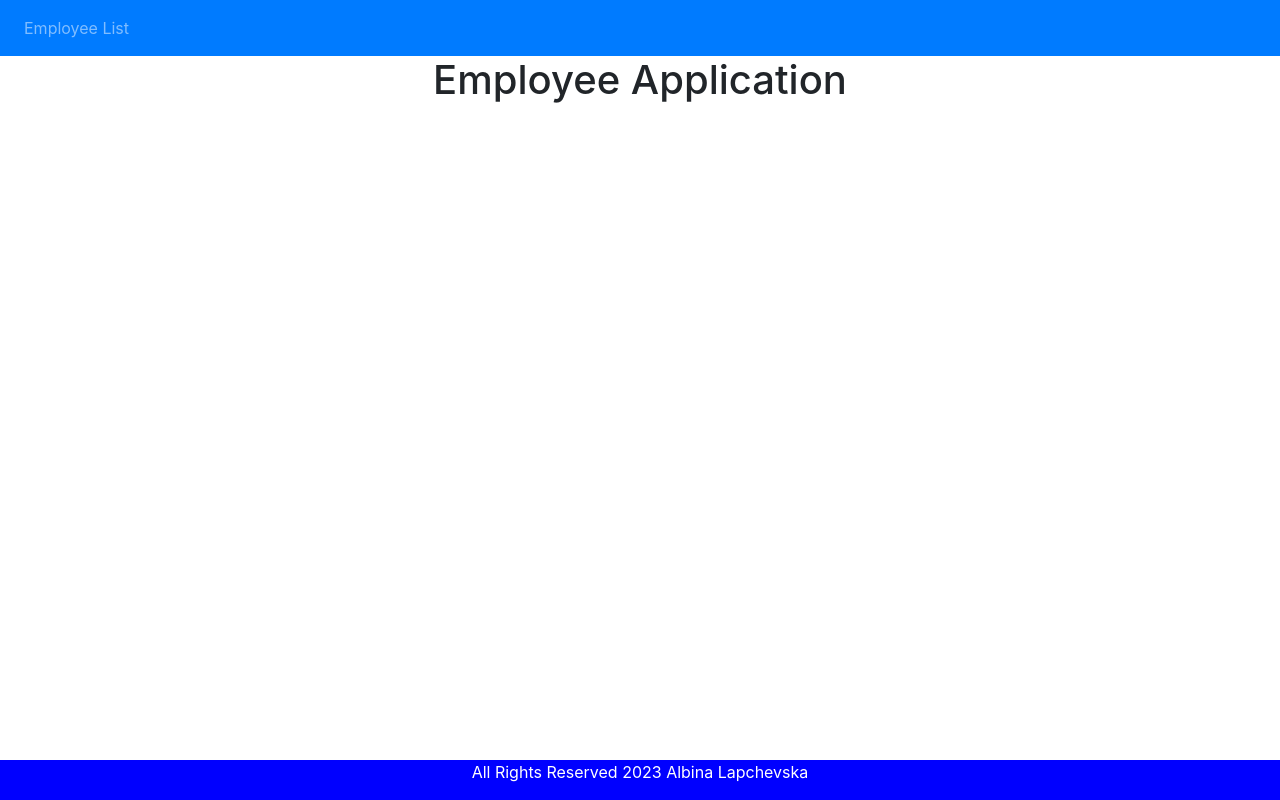
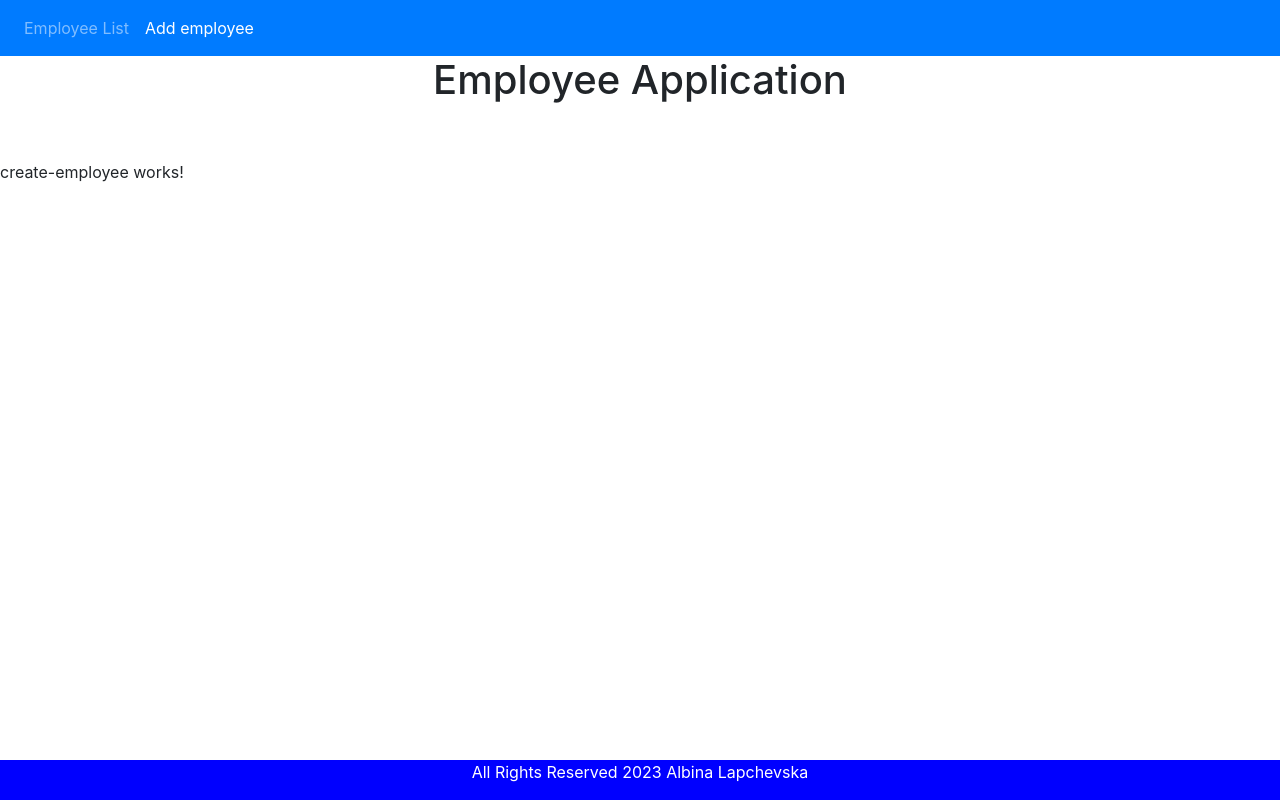
Before and after one commit to AlbinaLapchevska/FrontendEmployeeCRUD, an Angular app: page /create-employee in a window 1280 px wide. Before the commit this address led to /. Built offline with nearby package versions, Linux system fonts and the light colour scheme.

Commit message:
Create employee component

```diff
--- a/src/app/app-routing.module.ts
+++ b/src/app/app-routing.module.ts
@@ -1,10 +1,12 @@
 import { NgModule } from '@angular/core';
 import { RouterModule, Routes } from '@angular/router';
 import { EmployeeListComponent } from './employee-list/employee-list.component';
+import { CreateEmployeeComponent } from './create-employee/create-employee.component';
 
 const routes: Routes = [
     {path: 'employees', component: EmployeeListComponent},
-    {path: '', redirectTo: 'employees', pathMatch: 'full'}
+    {path: '', redirectTo: 'employees', pathMatch: 'full'},
+    {path: 'create-employee', component: CreateEmployeeComponent}
 ];
 
 @NgModule({
--- a/src/app/app.component.html
+++ b/src/app/app.component.html
@@ -1,18 +1,25 @@
 <nav class="navbar navbar-expand-sm bg-primary navbar-dark">
-    <ul class = "navbar-nav">
-        <li class = "nav-item">
-            <a routerLink="employees" routerLinkActive="active" class="nav-link" >Employee List</a>
-        </li>
-    </ul>
+  <ul class="navbar-nav">
+    <li class="nav-item">
+      <a routerLink="employees" routerLinkActive="active" class="nav-link"
+        >Employee List</a
+      >
+    </li>
+
+    <li class="nav-item">
+      <a routerLink="create-employee" routerLinkActive="active" class="nav-link"
+        >Add employee</a
+      >
+    </li>
+  </ul>
 </nav>
-
 
 <h1>Employee Application</h1>
 <br /><br />
 <router-outlet></router-outlet>
 
-<footer class = "footer">
-    <div class = "container">
-        <span>All Rights Reserved 2023 Albina Lapchevska</span>
-    </div>
+<footer class="footer">
+  <div class="container">
+    <span>All Rights Reserved 2023 Albina Lapchevska</span>
+  </div>
 </footer>
--- a/src/app/app.module.ts
+++ b/src/app/app.module.ts
@@ -5,11 +5,13 @@ import{ HttpClientModule} from '@angular/common/http'
 import { AppRoutingModule } from './app-routing.module';
 import { AppComponent } from './app.component';
 import { EmployeeListComponent } from './employee-list/employee-list.component';
+import { CreateEmployeeComponent } from './create-employee/create-employee.component';
 
 @NgModule({
   declarations: [
     AppComponent,
-    EmployeeListComponent
+    EmployeeListComponent,
+    CreateEmployeeComponent
   ],
   imports: [
     BrowserModule,
--- /dev/null
+++ b/src/app/create-employee/create-employee.component.html
@@ -0,0 +1 @@
+<p>create-employee works!</p>
```
Also changed, not shown: src/app/create-employee/create-employee.component.ts (added, +10 -0 lines), src/app/create-employee/create-employee.component.css (added), 1 other file (tests, documents, lock files or other folders).
